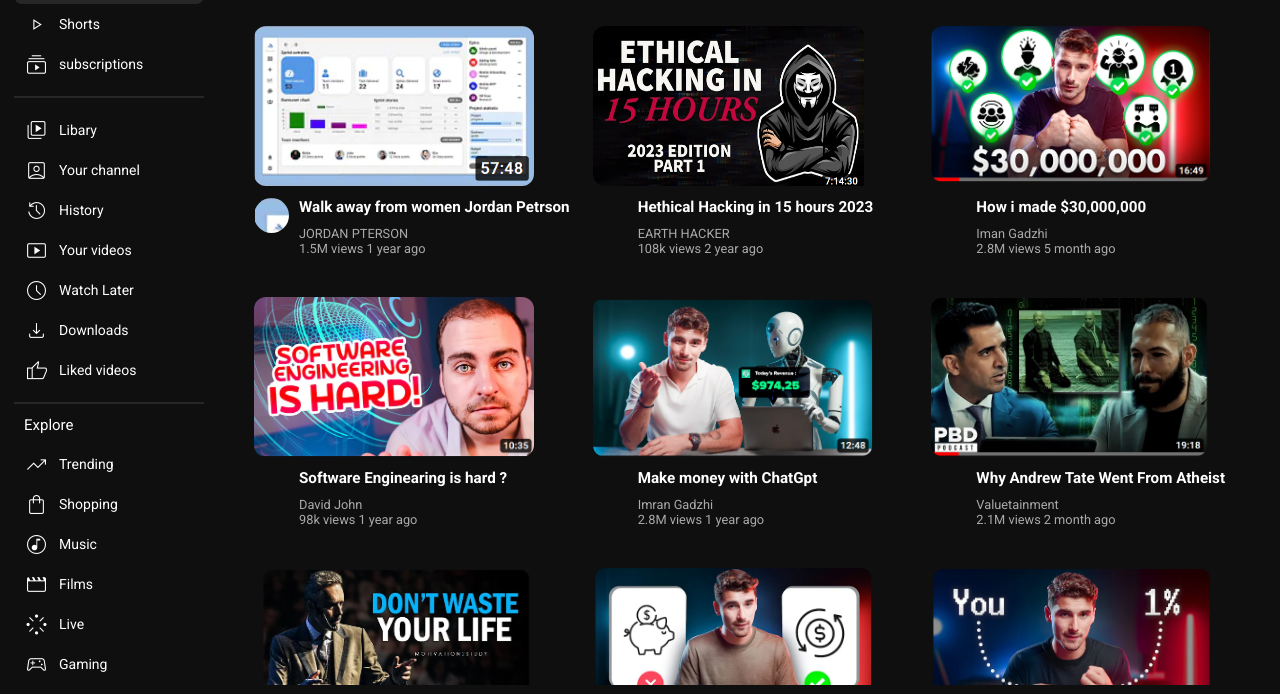
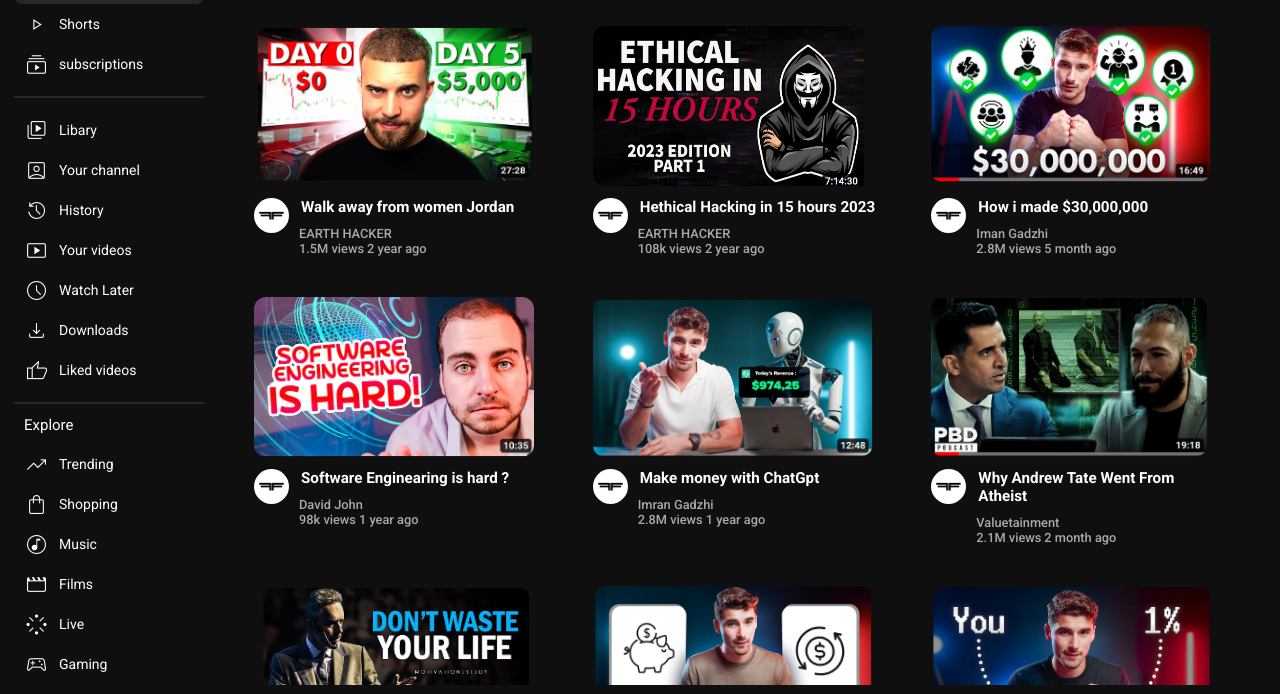
Before and after one commit to ajmalfaris11/youtube-frond-end, a plain HTML site: page index.html in a window 1280 px wide. Shown: the part 106-800 px from the top of the page. Drawn offline with nearby package versions, Linux system fonts and the light colour scheme.

Commit message:
channel logo size fixed

```diff
--- a/index.html
+++ b/index.html
@@ -263,28 +263,25 @@
 
             </div>
             <div class="video-container">
+
                 <div class="video-content-cover">
                     <div class="video-content">
                         <a href="#" class="video-box">
-                            <img src="thumbnail/1.png" alt="">
+                            <img src="thumbnail/25.png" alt="">
                         </a>
                         <div class="video-details">
                             <div class="channel-logo">
-                                <img src="thumbnail/1.png" alt="">
+                                <img src="imgs/profile.jpg" alt="">
                             </div>
                             <div class="detail">
-                                    <h3 class="title">Walk away from women Jordan Petrson</h3>
-                                    <div class="channel-name">JORDAN PTERSON</div>
+                                <h3 class="title">Walk away from women Jordan </h3>
+                                <div class="channel-name">EARTH HACKER</div>
                                 <div class="views-upload">
                                     <div class="views">1.5M views </div>
-                                        <div class="upload">1 year ago</div>
+                                    <div class="upload">2 year ago</div>
                                 </div>
                             </div>
                         </div>
-                        <!-- <div class="hidden-content">
-                            <div class="btn"><i class="ri-time-line"></i>Watch later</div>
-                            <div class="btn"><i class="ri-play-list-2-line"></i>Add to queue</div>
-                        </div> -->
                     </div>
                 </div>
                 <div class="video-content-cover">
@@ -294,7 +291,7 @@
                         </a>
                         <div class="video-details">
                             <div class="channel-logo">
-                                <img src="img/pro" alt="">
+                                <img src="imgs/profile.jpg" alt="">
                             </div>
                             <div class="detail">
                                 <h3 class="title">Hethical Hacking in 15 hours 2023</h3>
@@ -305,10 +302,6 @@
                                 </div>
                             </div>
                         </div>
-                        <!-- <div class="hidden-conent">
-                            <div class="btn"><i class="ri-time-line"></i>Watch later</div>
-                            <div class="btn"><i class="ri-play-list-2-line"></i>Add to queue</div>
-                        </div> -->
                     </div>
                 </div>
                 <div class="video-content-cover">
@@ -318,7 +311,7 @@
                         </a>
                         <div class="video-details">
                             <div class="channel-logo">
-                                <img src="img/profile.jpg" alt="">
+                                <img src="imgs/profile.jpg" alt="">
                             </div>
                             <div class="detail">
                                 <h3 class="title">How i made $30,000,000</h3>
@@ -329,10 +322,7 @@
                                 </div>
                             </div>
                         </div>
-                        <!-- <div class="hidden-conent">
-                            <div class="btn"><i class="ri-time-line"></i>Watch later</div>
-                            <div class="btn"><i class="ri-play-list-2-line"></i>Add to queue</div>
-                        </div> -->
+
                     </div>
                 </div>
                 <div class="video-content-cover">
@@ -342,7 +332,7 @@
                         </a>
                         <div class="video-details">
                             <div class="channel-logo">
-                                <img src="img/profile.jpg" alt="">
+                                <img src="imgs/profile.jpg" alt="">
                             </div>
                             <div class="detail">
                                 <h3 class="title">Software Enginearing is hard ?</h3>
@@ -363,7 +353,7 @@
                         </a>
                         <div class="video-details">
                             <div class="channel-logo">
-                                <img src="img/profile.jpg" alt="">
+                                <img src="imgs/profile.jpg" alt="">
                             </div>
                             <div class="detail">
                                 <h3 class="title">Make money with ChatGpt</h3>
@@ -384,7 +374,7 @@
                         </a>
                         <div class="video-details">
                             <div class="channel-logo">
-                                <img src="img/profile.jpg" alt="">
+                                <img src="imgs/profile.jpg" alt="">
                             </div>
                             <div class="detail">
                                 <h3 class="title">Why Andrew Tate Went From Atheist</h3>
@@ -405,7 +395,7 @@
                         </a>
                         <div class="video-details">
                             <div class="channel-logo">
-                                <img src="img/profile." alt="">
+                                <img src="imgs/profile.jpg" alt="">
                             </div>
                             <div class="detail">
                                 <h3 class="title">Don't Wast Your Life</h3>
@@ -426,7 +416,7 @@
                         </a>
                         <div class="video-details">
                             <div class="channel-logo">
-                                <img src="img/profile.jpg" alt="">
+                                <img src="imgs/profile.jpg" alt="">
                             </div>
                             <div class="detail">
                                 <h3 class="title">Saving Is Stupid !</h3>
@@ -448,7 +438,7 @@
                         </a>
                         <div class="video-details">
                             <div class="channel-logo">
-                                <img src="img/profile.jpg" alt="">
+                                <img src="imgs/profile.jpg" alt="">
                             </div>
                             <div class="detail">
                                 <h3 class="title">How to be 1% in your life</h3>
@@ -459,7 +449,6 @@
                                 </div>
                             </div>
                         </div>
-
                     </div>
                 </div>
                 <div class="video-content-cover">
@@ -469,7 +458,7 @@
                         </a>
                         <div class="video-details">
                             <div class="channel-logo">
-                                <img src="img/profile.jpg" alt="">
+                                <img src="imgs/profile.jpg" alt="">
                             </div>
                             <div class="detail">
                                 <h3 class="title">A Day Of Developer</h3>
@@ -491,7 +480,7 @@
                         </a>
                         <div class="video-details">
                             <div class="channel-logo">
-                                <img src="img/profile.jpg" alt="">
+                                <img src="imgs/profile.jpg" alt="">
                             </div>
                             <div class="detail">
                                 <h3 class="title">The Right Way to Learn Coding</h3>
@@ -513,7 +502,7 @@
                         </a>
                         <div class="video-details">
                             <div class="channel-logo">
-                                <img src="img/profile.jpg" alt="">
+                                <img src="imgs/profile.jpg" alt="">
                             </div>
                             <div class="detail">
                                 <h3 class="title">This is a huge opportunity!!</h3>
@@ -534,7 +523,7 @@
                         </a>
                         <div class="video-details">
                             <div class="channel-logo">
-                                <img src="img/profile.jpg" alt="">
+                                <img src="imgs/profile.jpg" alt="">
                             </div>
                             <div class="detail">
                                 <h3 class="title">Part 20 | Bubble sorting | insertion sorting | in...</h3>
@@ -556,7 +545,7 @@
                         </a>
                         <div class="video-details">
                             <div class="channel-logo">
-                                <img src="img/profile.jpg" alt="">
+                                <img src="imgs/profile.jpg" alt="">
                             </div>
                             <div class="detail">
                                 <h3 class="title">I Met 94 Billionaires...Here's...</h3>
@@ -577,7 +566,7 @@
                         </a>
                         <div class="video-details">
                             <div class="channel-logo">
-                                <img src="img/profile.jpg" alt="">
+                                <img src="imgs/profile.jpg" alt="">
                             </div>
                             <div class="detail">
                                 <h3 class="title">Billionaire life style | Lexuery</h3>
@@ -598,7 +587,7 @@
                         </a>
                         <div class="video-details">
                             <div class="channel-logo">
-                                <img src="img/profile.jpg" alt="">
+                                <img src="imgs/profile.jpg" alt="">
                             </div>
                             <div class="detail">
                                 <h3 class="title">Getting Rich Is Super Easy | JEFF BEZOS</h3>
@@ -620,7 +609,7 @@
                         </a>
                         <div class="video-details">
                             <div class="channel-logo">
-                                <img src="img/profile.jpg" alt="">
+                                <img src="imgs/profile.jpg" alt="">
                             </div>
                             <div class="detail">
                                 <h3 class="title">15 INDUSTRIES THAT MAKE BILLIONAIRES</h3>
@@ -663,7 +652,7 @@
                         </a>
                         <div class="video-details">
                             <div class="channel-logo">
-                                <img src="img/profile.jpg" alt="">
+                                <img src="imgs/profile.jpg" alt="">
                             </div>
                             <div class="detail">
                                 <h3 class="title">How to speak fast and understand native speakers</h3>
@@ -685,7 +674,7 @@
                         </a>
                         <div class="video-details">
                             <div class="channel-logo">
-                                <img src="img/profile.jpg" alt="">
+                                <img src="imgs/profile.jpg" alt="">
                             </div>
                             <div class="detail">
                                 <h3 class="title">He Saw A Chicken, Then Turned it into A billion Dollar Shoe Brand</h3>
@@ -707,10 +696,10 @@
                         </a>
                         <div class="video-details">
                             <div class="channel-logo">
-                                <img src="img/profile.jpg" alt="">
+                                <img src="imgs/profile.jpg" alt="">
                             </div>
                             <div class="detail">
-                                    <h3 class="title">Mark  ouglas - Trading Psychology</h3>
+                                <h3 class="title">Mark ouglas - Trading Psychology</h3>
                                 <div class="channel-name">Torakichi </div>
                                 <div class="views-upload">
                                     <div class="views">728k views </div>
@@ -728,7 +717,7 @@
                         </a>
                         <div class="video-details">
                             <div class="channel-logo">
-                                <img src="img/profile.jpg" alt="">
+                                <img src="imgs/profile.jpg" alt="">
                             </div>
                             <div class="detail">
                                 <h3 class="title">How to do Day trading</h3>
@@ -750,7 +739,7 @@
                         </a>
                         <div class="video-details">
                             <div class="channel-logo">
-                                <img src="img/profile.jpg" alt="">
+                                <img src="imgs/profile.jpg" alt="">
                             </div>
                             <div class="detail">
                                 <h3 class="title">day of A millionaire Trader</h3>
@@ -772,7 +761,7 @@
                         </a>
                         <div class="video-details">
                             <div class="channel-logo">
-                                <img src="img/profile.jpg" alt="">
+                                <img src="imgs/profile.jpg" alt="">
                             </div>
                             <div class="detail">
                                 <h3 class="title">10 Course to become Rich</h3>
@@ -792,7 +781,7 @@
                         </a>
                         <div class="video-details">
                             <div class="channel-logo">
-                                <img src="img/profile.jpg" alt="">
+                                <img src="imgs/profile.jpg" alt="">
                             </div>
                             <div class="detail">
                                 <h3 class="title">Become a day trader in 30 days</h3>
@@ -814,7 +803,7 @@
                         </a>
                         <div class="video-details">
                             <div class="channel-logo">
-                                <img src="img/profile.jpg" alt="">
+                                <img src="imgs/profile.jpg" alt="">
                             </div>
                             <div class="detail">
                                 <h3 class="title">Ai Signals to trade in Bitcoin </h3>
@@ -836,7 +825,7 @@
                         </a>
                         <div class="video-details">
                             <div class="channel-logo">
-                                <img src="img/profile.jpg" alt="">
+                                <img src="imgs/profile.jpg" alt="">
                             </div>
                             <div class="detail">
                                 <h3 class="title">The Best Entrepreneurs speechs</h3>
--- a/styles.css
+++ b/styles.css
@@ -250,7 +250,7 @@ nav a {
 h5 {
   font-size: 14px;
   /* font-style: normal; */
-  font-weight: 100;
+  font-weight: 400;
 }
 
 /* ------------Scroll Bar design ------------- */
@@ -324,8 +324,8 @@ h5 {
 
 .video-content-cover{
     position: relative;
-    transition: 0.5s;
-    transition-delay: .0s;
+    transition: .5s;
+    transition-delay: .05s;
 
 }
 
@@ -358,11 +358,18 @@ h5 {
   position: relative;
   width: 35px;
   height: 35px;
-  border-radius: 50%;
   overflow: hidden;
+  float: left;
 
 }
-
+.channel-logo img{
+  border-radius: 50%;
+  width: 35px;
+  height: 35px;
+}
+.title{
+  margin-left:2px;
+}
 
 .video-details{
   display: flex;
@@ -372,9 +379,11 @@ h5 {
 }
 
 .detail{
-  margin-left: 10px;
+  margin-left:10px;
   font-size: small;
-  font-weight: 50;
+  font-weight: 500;
+  width: 240px;
+
 }
 
 .channel-name{
```
Lines whose indentation alone changed are shown as unchanged.
